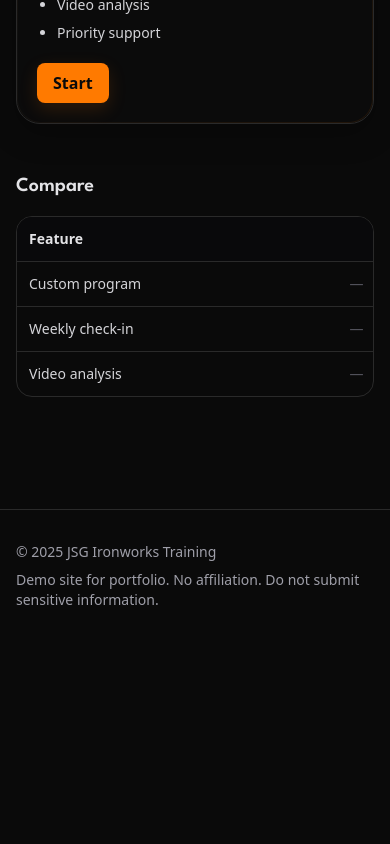
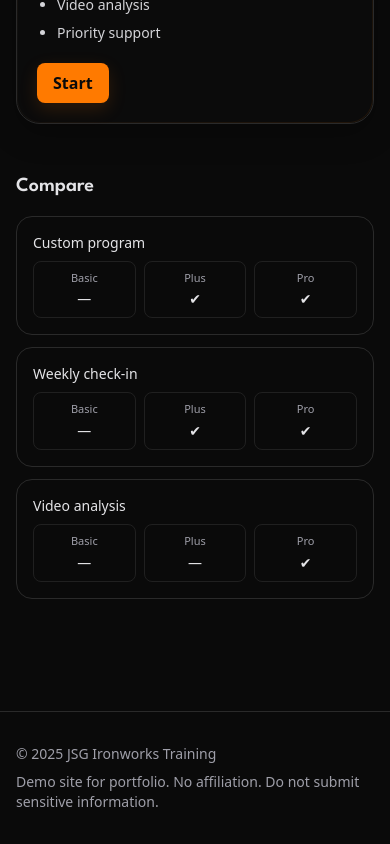
Before and after one commit to JaStaGa/jsg-ironworks, a Next.js app: page /pricing in a window 390 px wide. Shown: the part 961-1805 px from the top of the page. Before the commit the page ends 1603 px from the top, so only its background shows below. Built offline with nearby package versions, Linux system fonts and the light colour scheme.

Commit message:
mobile pricing page

```diff
--- a/src/components/PricingPlans.tsx
+++ b/src/components/PricingPlans.tsx
@@ -66,7 +66,9 @@ export default function PricingPlans({ pricing }: { pricing: Pricing }) {
 
             {/* Compare */}
             <h2 className="text-xl font-semibold mt-12 mb-4">Compare</h2>
-            <div className="overflow-x-auto rounded-xl border border-steel">
+
+            {/* Desktop/tablet table */}
+            <div className="hidden sm:block overflow-x-auto rounded-xl border border-steel">
                 <table className="min-w-[700px] w-full text-sm">
                     <thead>
                         <tr className="bg-zinc-950">
@@ -81,7 +83,7 @@ export default function PricingPlans({ pricing }: { pricing: Pricing }) {
                                 {pricing.tiers.map((t) => {
                                     const v = row[t.id] ?? false
                                     return (
-                                        <td key={`${billing}-${t.id}-${i}`} className="p-3">
+                                        <td key={`${t.id}-${i}`} className="p-3">
                                             {v ? <span className="tick">✔︎</span> : <span className="text-zinc-600">—</span>}
                                         </td>
                                     )
@@ -91,6 +93,26 @@ export default function PricingPlans({ pricing }: { pricing: Pricing }) {
                     </tbody>
                 </table>
             </div>
+
+            {/* Mobile stacked cards */}
+            <div className="sm:hidden grid gap-3">
+                {pricing.compare.map((row, i) => (
+                    <div key={i} className="rounded-xl border border-steel p-4">
+                        <div className="text-sm font-medium mb-2">{row.feature}</div>
+                        <div className="grid grid-cols-3 gap-2 text-sm">
+                            {pricing.tiers.map((t) => {
+                                const v = row[t.id] ?? false
+                                return (
+                                    <div key={t.id} className="rounded-lg border border-steel/70 p-2 text-center">
+                                        <div className="text-[11px] text-zinc-400">{t.name}</div>
+                                        <div className="mt-1">{v ? "✔︎" : "—"}</div>
+                                    </div>
+                                )
+                            })}
+                        </div>
+                    </div>
+                ))}
+            </div>
         </>
     )
 }
```
